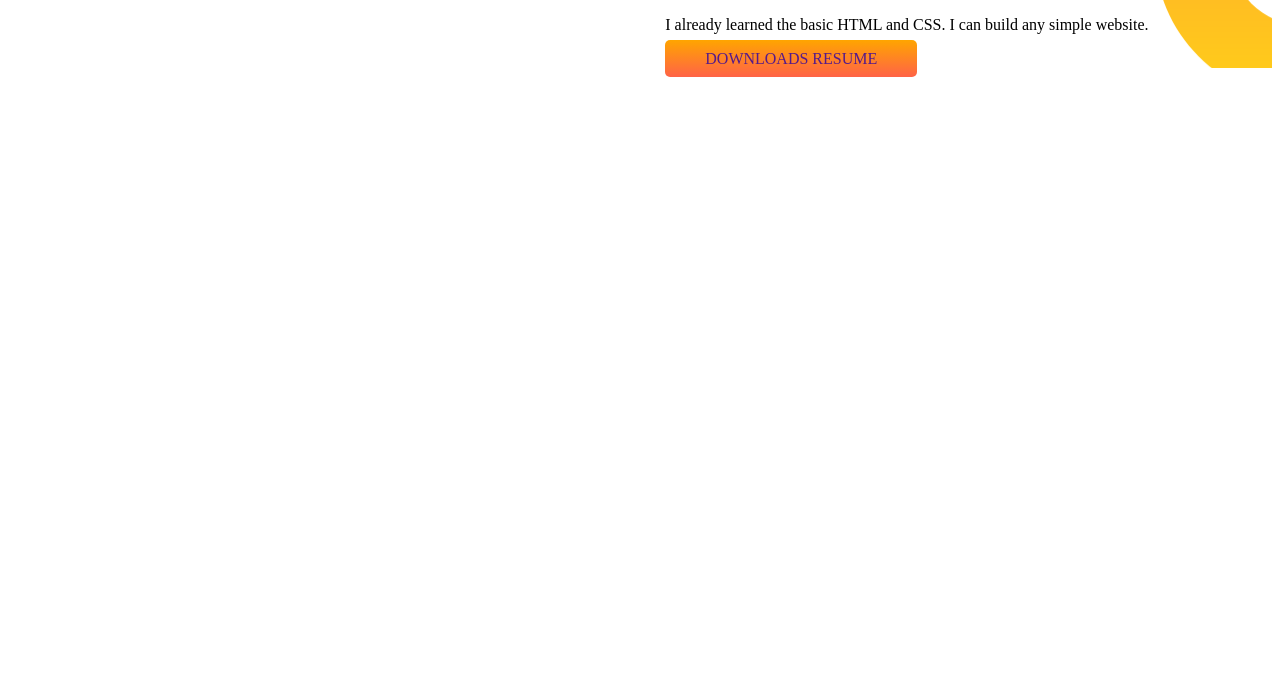
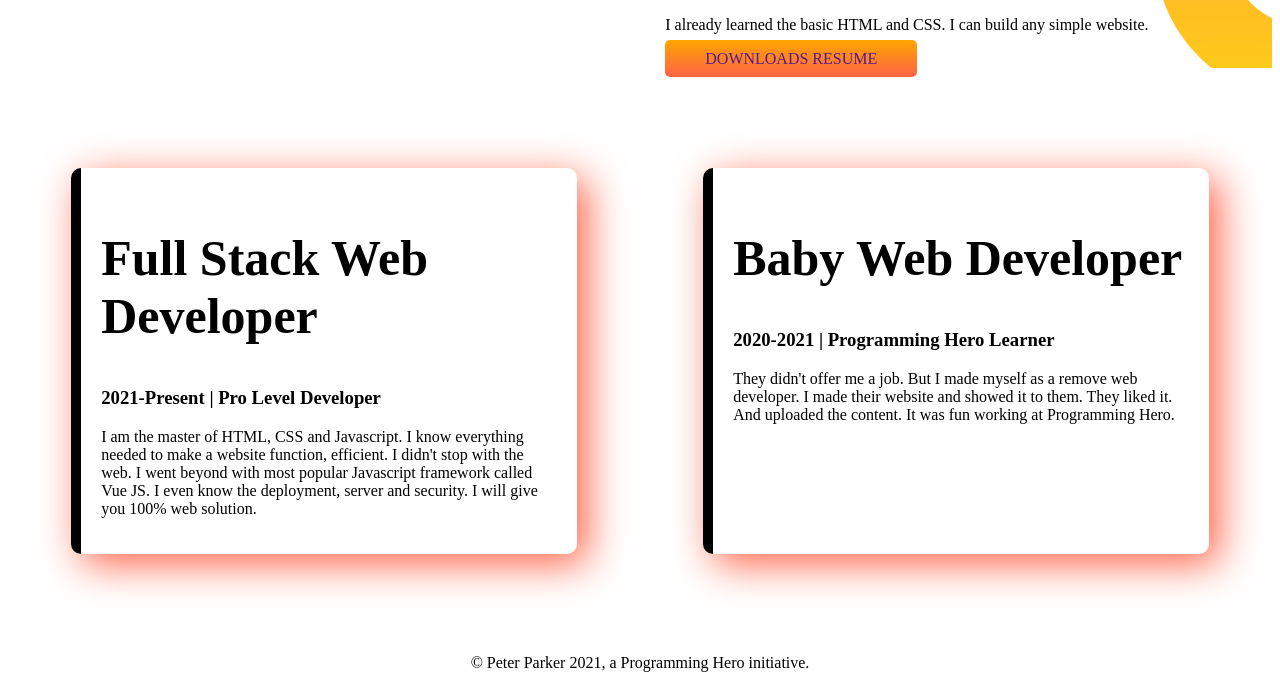
Before and after one commit to RumanBD/developer-protfolio, a plain HTML site: page index.html in a window 1280 px wide. Shown: the part 643-1331 px from the top of the page. Before the commit the page ends 811 px from the top, so only its background shows below. Drawn offline with Linux system fonts and the light colour scheme.

Commit message:
experiance added

```diff
--- a/index.html
+++ b/index.html
@@ -13,7 +13,7 @@
 </head>
 
 <body>
-    <section class="top-banner">
+    <section class="top-banner flexible-container">
         <div class="half-width">
             <h1>Welcome to</h1>
             <h1><span class="blue">Dream</span> world</h1>
@@ -35,19 +35,47 @@
 
 
 
-    <section class="Dream-Big">
+    <section class="Dream-Big flexible-container">
         <div class="half-width">
             <img src="images/rumanpp.jpg.png" alt="">
         </div class="half-width">
         <div>
             <h1>Dream Big</h1>
-            <h3>Become a web developer</h3>
+            <h3 class="oraged-color">Become a web developer</h3>
             <p>I already learned the basic HTML and CSS. I can build any simple website.</p>
             <a class="link-button" target="_blank" href="">DOWNLOADS RESUME</a>
 
         </div>
 
     </section>
+    <section>
+
+
+        <div class="flexible-container">
+            <div class="experiance-item">
+                <h1>Full Stack Web Developer</h1>
+                <h3 class="oraged-color">2021-Present | Pro Level Developer</h3>
+                <p>I am the master of HTML, CSS and Javascript. I know everything needed to make a website function,
+                    efficient. I didn't stop with the web. I went beyond with most popular Javascript framework called
+                    Vue
+                    JS. I even know the deployment, server and security. I will give you 100% web solution.</p>
+            </div>
+
+            <div class="experiance-item">
+                <h1>Baby Web Developer</h1>
+                <h3>2020-2021 | Programming Hero Learner</h3>
+                <p>They didn't offer me a job. But I made myself as a remove web developer. I made their website and
+                    showed
+                    it
+                    to them. They liked it. And uploaded the content. It was fun working at Programming Hero.</p>
+
+            </div>
+
+        </div>
+    </section>
+    <footer>
+        <p>© Peter Parker 2021, a Programming Hero initiative.</p>
+    </footer>
 </body>
 
 </html>
--- a/style.css
+++ b/style.css
@@ -10,7 +10,7 @@ h1{
 .blue{
     color: blue;
 }
-section{
+.flexible-container{
     display: flex;
     margin-bottom: 100px;
 }
@@ -37,3 +37,15 @@ width: 80%;
     background-repeat: no-repeat;
     background-position: right;
 }
+.experiance-item{
+    box-shadow:10px 10px 40px tomato;
+    width: 40%;
+    margin-left: 5%;
+    margin-right: 5%;
+    padding: 20px;
+    border-radius: 10px;
+    border-left: 10px solid;
+}
+footer p{
+    text-align: center;
+}
```
Also changed, not shown: showOff/ruman.jpg.jpg (deleted), showOff/rumanS.jpg.jpg (deleted), 4 other files.
